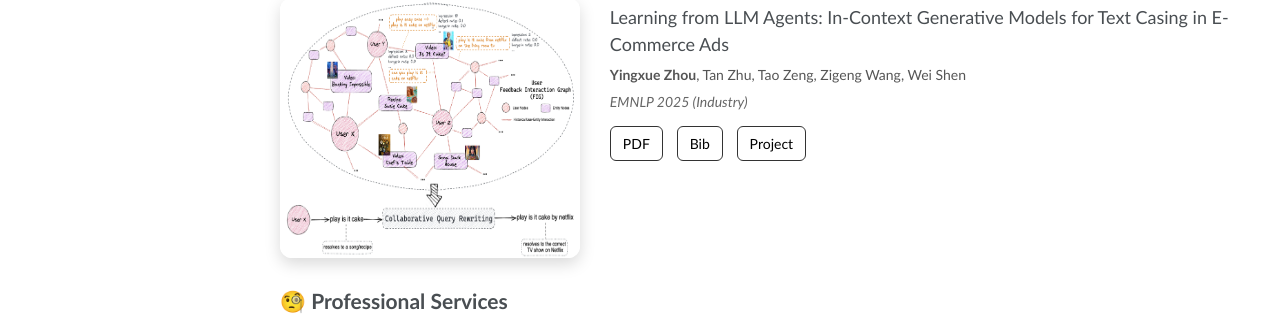
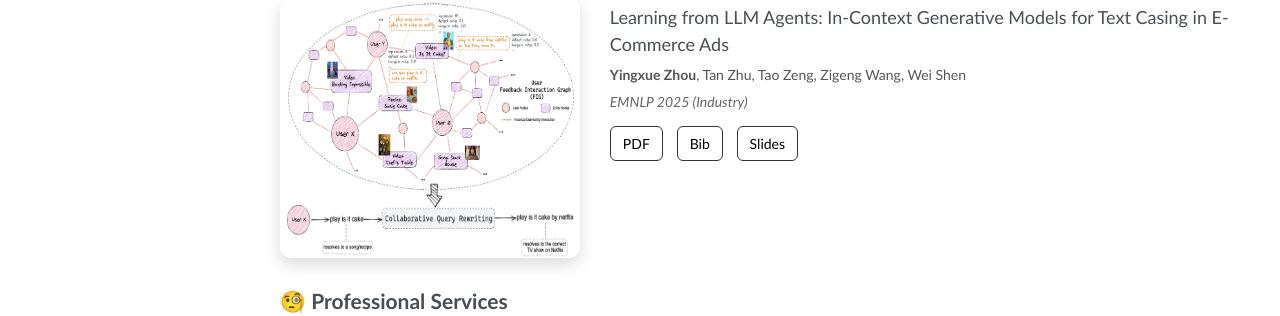
Before and after one commit to yzhou0877/yzhou0877.github.io, a Jekyll site: the page built from _pages/about.md, in a window 1280 px wide and 1065 px high. Shown: the part 602-918 px from the top of the window. Built offline with Jekyll 4.4.1, drawn with Linux system fonts in a browser that asks for light colours.

Commit message:
Update about.md

```diff
--- a/_pages/about.md
+++ b/_pages/about.md
@@ -45,7 +45,7 @@ redirect_from:
     <div class="pub-links">
       <a href="#">PDF</a>
       <a href="#">Bib</a>
-      <a href="#">Project</a>
+      <a href="#">Slides</a>
     </div>
   </div>
 </div>
```
